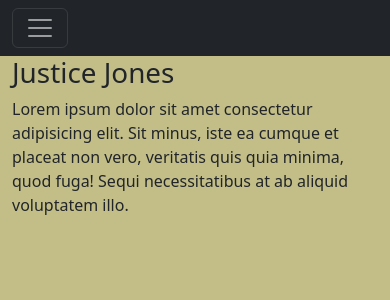
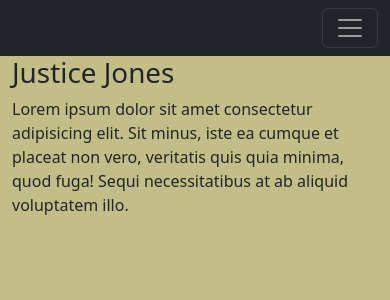
Before and after one commit to justice-s-j/jjones82-hw10, a Flask app: page / in a window 390 px wide. Shown: the top 300 px of the page. Run offline with Flask 3, Linux system fonts and the light colour scheme.

Commit message:
finalize base.html with Bootstrap navbar and Jinja layout
Completed final version of base.html.
- Added responsive Bootstrap 5.3 navbar with Home and About links
- Removed brand, dropdown, and search per assignment
- Included CDN Bootstrap CSS/JS and custom stylesheet
- Verified normal full-width menu and layout for submission

```diff
--- a/templates/base.html
+++ b/templates/base.html
@@ -1,32 +1,38 @@
 <!doctype html>
 <html lang="en">
 <head>
-  <meta charset="utf-8">
-  <meta name="viewport" content="width=device-width, initial-scale=1">
+  <meta charset="utf-8" />
+  <meta name="viewport" content="width=device-width, initial-scale=1" />
   <title>{% block title %}{% endblock %}</title>
 
-  <!-- Bootstrap CSS (no SRI/crossorigin to avoid blocking) -->
-  <link href="https://cdn.jsdelivr.net/npm/bootstrap@5.3.8/dist/css/bootstrap.min.css" rel="stylesheet">
+  <!-- Bootstrap CSS (CDN) -->
+  <link href="https://cdn.jsdelivr.net/npm/bootstrap@5.3.8/dist/css/bootstrap.min.css" rel="stylesheet" />
 
-  <!-- Your overrides (keeps your background color) -->
-  <link rel="stylesheet" href="{{ url_for('static', filename='css/stylesheet.css') }}">
+  <!-- Your overrides -->
+  <link rel="stylesheet" href="{{ url_for('static', filename='css/stylesheet.css') }}" />
 </head>
 <body>
 
-  <!-- Navbar -->
+  <!-- Navbar (no brand/search/dropdown) -->
   <nav class="navbar navbar-expand-lg navbar-dark bg-dark">
-    <div class="container-fluid">
-      <button class="navbar-toggler" type="button" data-bs-toggle="collapse"
-              data-bs-target="#navbarCollapse" aria-controls="navbarCollapse"
-              aria-expanded="false" aria-label="Toggle navigation">
+    <div class="container">
+      <!-- Toggler (works on small screens) -->
+      <button class="navbar-toggler ms-auto" type="button"
+              data-bs-toggle="collapse" data-bs-target="#mainNav"
+              aria-controls="mainNav" aria-expanded="false" aria-label="Toggle navigation">
         <span class="navbar-toggler-icon"></span>
       </button>
 
-      <div class="collapse navbar-collapse" id="navbarCollapse">
-        <div class="navbar-nav">
-          <a href="/" class="nav-link {% if request.path == '/' %}active{% endif %}">Home</a>
-          <a href="/about" class="nav-link {% if request.path.startswith('/about') %}active{% endif %}">About</a>
-        </div>
+      <!-- Collapsible links -->
+      <div class="collapse navbar-collapse" id="mainNav">
+        <ul class="navbar-nav ms-auto">
+          <li class="nav-item">
+            <a href="/" class="nav-link {% if request.path == '/' %}active{% endif %}">Home</a>
+          </li>
+          <li class="nav-item">
+            <a href="/about" class="nav-link {% if request.path.startswith('/about') %}active{% endif %}">About</a>
+          </li>
+        </ul>
       </div>
     </div>
   </nav>
```
